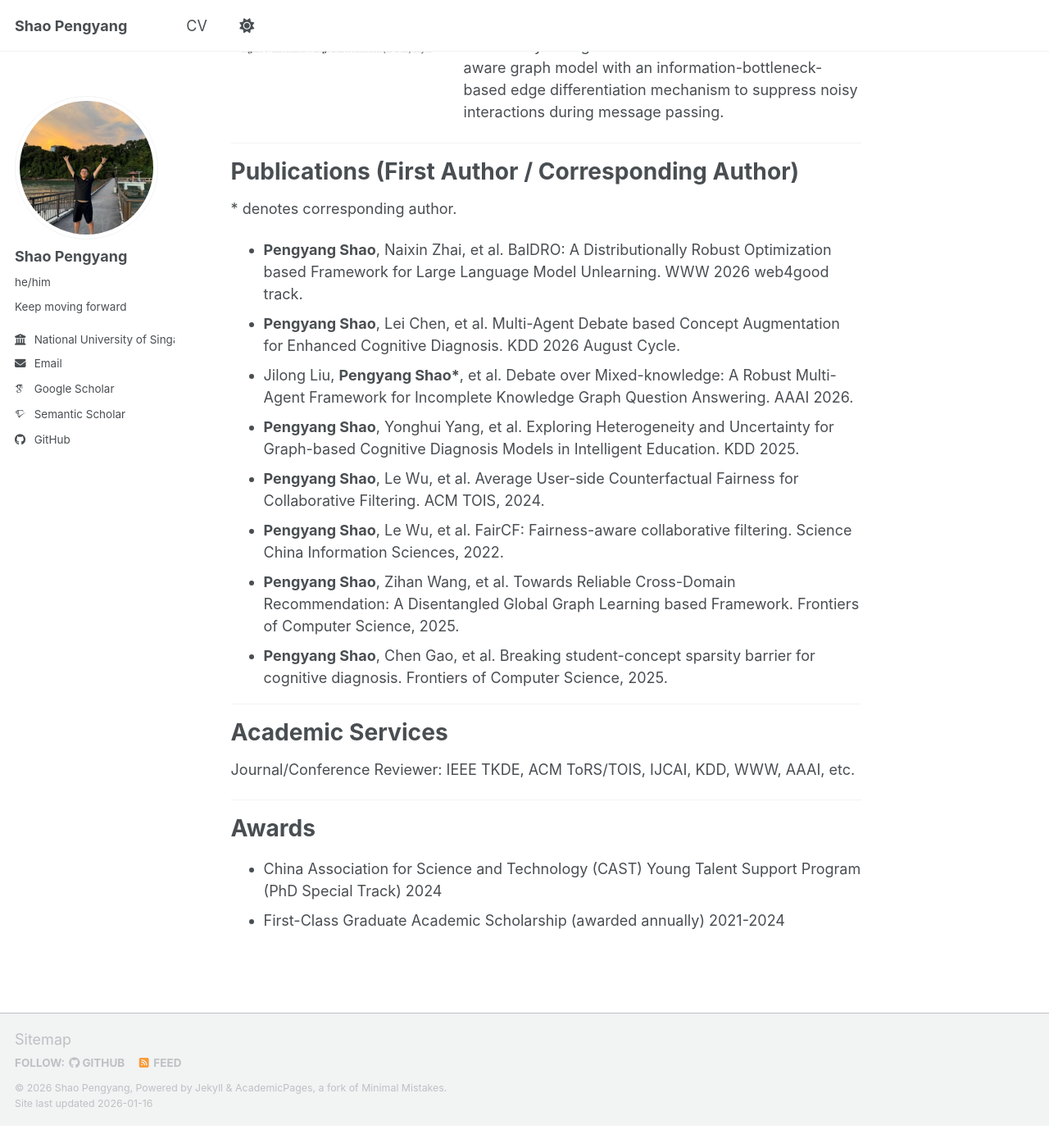
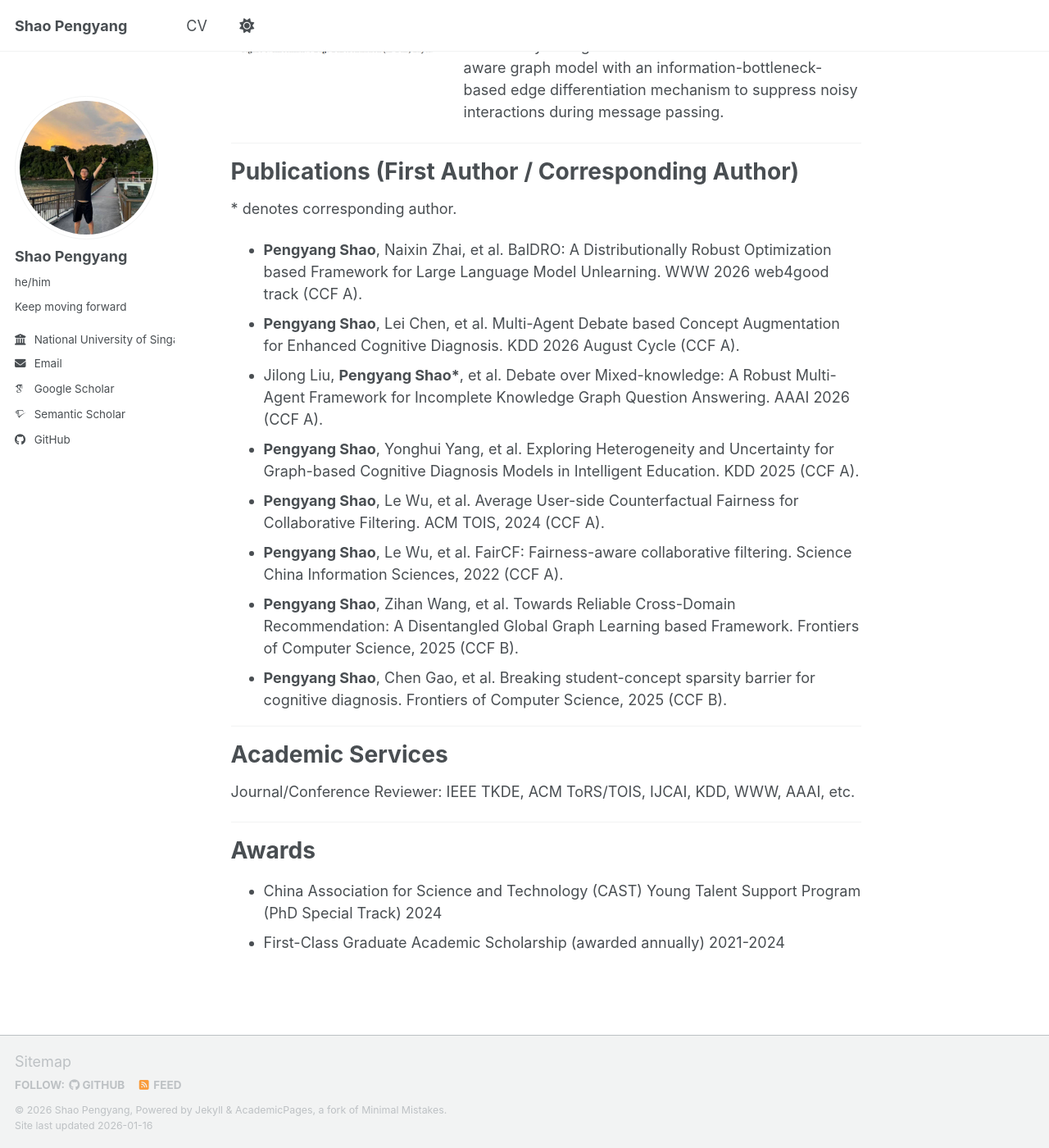
Before and after one commit to ShaoPengyang/ShaoPengyang.github.io, a Jekyll site: the page built from _pages/about.md, in a window 1280 px wide and 1400 px high, scrolled down 1030 px. Shown: the whole window at 82% size. Built offline with Jekyll 4.4.1, drawn with Linux system fonts in a browser that asks for light colours; some web fonts are replaced; a script bundle is joined from its source files by our own code; library files that are not in the unit come from our copies; before the commit the page ends 2403 px from its top, so only the background shows below that.

Commit message:
Update about.md

```diff
--- a/_pages/about.md
+++ b/_pages/about.md
@@ -80,14 +80,14 @@ Publications (First Author / Corresponding Author)
 \* denotes corresponding author.
 
 
-- **Pengyang Shao**, Naixin Zhai, et al. BalDRO: A Distributionally Robust Optimization based Framework for Large Language Model Unlearning. WWW 2026 web4good track.
-- **Pengyang Shao**, Lei Chen, et al. Multi-Agent Debate based Concept Augmentation for Enhanced Cognitive Diagnosis. KDD 2026 August Cycle.
-- Jilong Liu, **Pengyang Shao\***, et al. Debate over Mixed-knowledge: A Robust Multi-Agent Framework for Incomplete Knowledge Graph Question Answering. AAAI 2026.
-- **Pengyang Shao**, Yonghui Yang, et al. Exploring Heterogeneity and Uncertainty for Graph-based Cognitive Diagnosis Models in Intelligent Education. KDD 2025.
-- **Pengyang Shao**, Le Wu, et al. Average User-side Counterfactual Fairness for Collaborative Filtering. ACM TOIS, 2024.
-- **Pengyang Shao**, Le Wu, et al. FairCF: Fairness-aware collaborative filtering. Science China Information Sciences, 2022.
-- **Pengyang Shao**, Zihan Wang, et al. Towards Reliable Cross-Domain Recommendation: A Disentangled Global Graph Learning based Framework. Frontiers of Computer Science, 2025.
-- **Pengyang Shao**, Chen Gao, et al. Breaking student-concept sparsity barrier for cognitive diagnosis. Frontiers of Computer Science, 2025.
+- **Pengyang Shao**, Naixin Zhai, et al. BalDRO: A Distributionally Robust Optimization based Framework for Large Language Model Unlearning. WWW 2026 web4good track (CCF A).
+- **Pengyang Shao**, Lei Chen, et al. Multi-Agent Debate based Concept Augmentation for Enhanced Cognitive Diagnosis. KDD 2026 August Cycle (CCF A).
+- Jilong Liu, **Pengyang Shao\***, et al. Debate over Mixed-knowledge: A Robust Multi-Agent Framework for Incomplete Knowledge Graph Question Answering. AAAI 2026 (CCF A).
+- **Pengyang Shao**, Yonghui Yang, et al. Exploring Heterogeneity and Uncertainty for Graph-based Cognitive Diagnosis Models in Intelligent Education. KDD 2025 (CCF A).
+- **Pengyang Shao**, Le Wu, et al. Average User-side Counterfactual Fairness for Collaborative Filtering. ACM TOIS, 2024 (CCF A).
+- **Pengyang Shao**, Le Wu, et al. FairCF: Fairness-aware collaborative filtering. Science China Information Sciences, 2022 (CCF A).
+- **Pengyang Shao**, Zihan Wang, et al. Towards Reliable Cross-Domain Recommendation: A Disentangled Global Graph Learning based Framework. Frontiers of Computer Science, 2025 (CCF B).
+- **Pengyang Shao**, Chen Gao, et al. Breaking student-concept sparsity barrier for cognitive diagnosis. Frontiers of Computer Science, 2025 (CCF B).
 
 ---
 
```
Also changed, not shown: other parts of _pages/about.md (+1 -1 lines).
